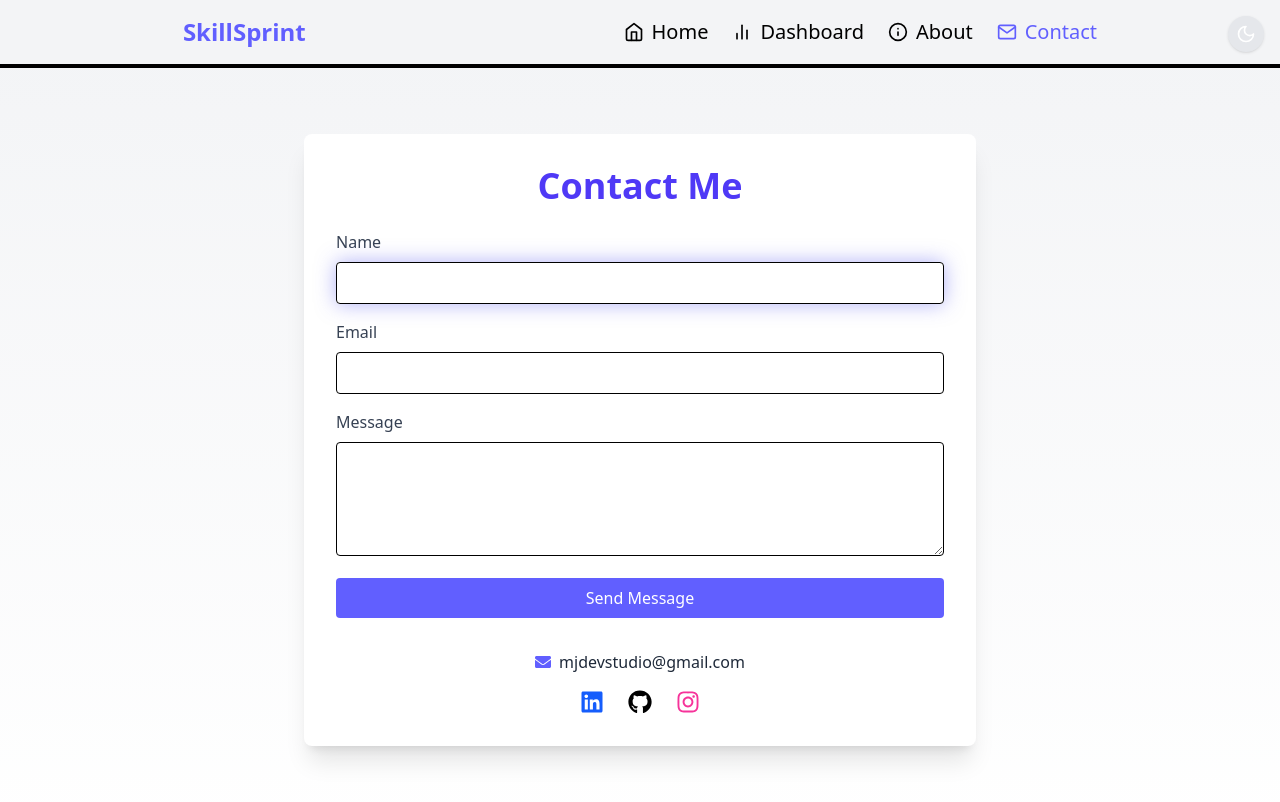
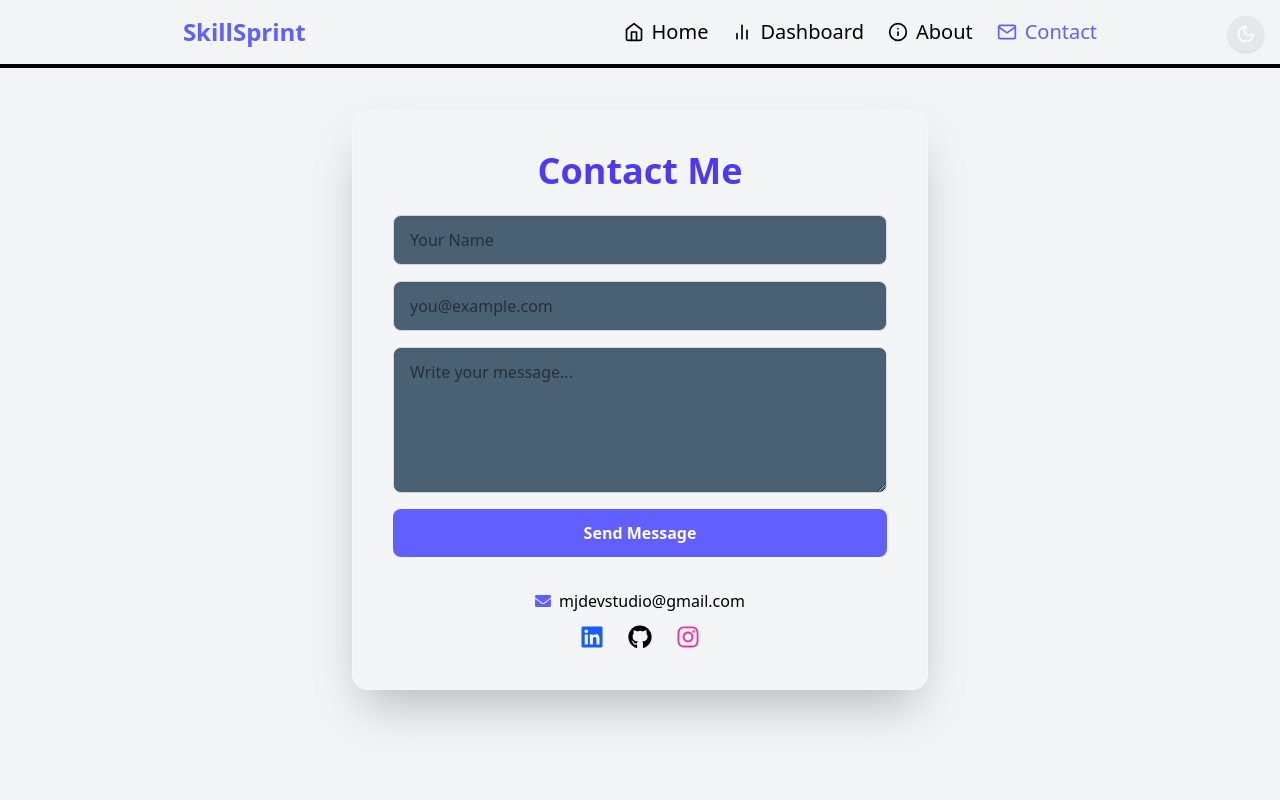
Before and after one commit to jalal1122/SkillSprint-Fluxxion-React-Js-Hackathon-Project, a React (Vite) app: page /contact in a window 1280 px wide. Both pictures are taken after a click on the button 1246 px from the left and 34 px from the top of the page. Shown: the top 802 px of the page. Built offline with nearby package versions, Linux system fonts and the light colour scheme.

Commit message:
feat: implement dynamic background switching with StarryBackground and DaySkyWithClouds components; enhance Contact and Dashboard pages with improved UI and theme integration

```diff
--- a/src/App.jsx
+++ b/src/App.jsx
@@ -5,12 +5,16 @@ import { useState } from "react";
 import { BrowserRouter as Router } from "react-router-dom";
 import CustomRoutes from "./Routes/CustomRoutes";
 import { Toaster } from "react-hot-toast";
+import StarryBackground from "./Components/StarryBackground";
+import DaySkyWithClouds from "./Components/DaySkyWithCoulds";
 
 function App() {
   const [theme, setTheme] = useState("dark");
 
   const bgSwitch = theme === "dark" ? "bg-[#0f172a]" : "bg-gray-100";
   const textSwitch = theme === "dark" ? "text-white" : "text-black";
+
+  const fullBgSwitch = theme === "dark" ? <StarryBackground /> : <DaySkyWithClouds />;
 
   const toggleTheme = () => {
     setTheme(theme === "dark" ? "light" : "dark");
@@ -45,7 +49,7 @@ function App() {
       <Router>
         <Toaster position="right" toastOptions={toastOptions} />
 
-        <ThemeContext.Provider value={{ theme, bgSwitch, textSwitch }}>
+        <ThemeContext.Provider value={{ theme, bgSwitch, textSwitch, fullBgSwitch }}>
           <button
             className="bg-gray-200 dark:bg-gray-700 p-2 rounded-full shadow hover:scale-105 transition fixed top-4 right-4 z-50"
             onClick={toggleTheme}
--- /dev/null
+++ b/src/Components/DaySkyWithCoulds.css
@@ -0,0 +1,50 @@
+/* Mountain stays at bottom */
+.bg-mountain {
+    background: linear-gradient(to top, #2c3e50 0%, #4a6073 100%);
+    clip-path: polygon(0 100%, 10% 60%, 25% 85%, 40% 50%, 55% 75%, 70% 40%, 85% 60%, 100% 30%, 100% 100%);
+  }
+
+  /* Clouds */
+  .cloud {
+    position: absolute;
+    width: 120px;
+    height: 60px;
+    background: #fff;
+    border-radius: 50%;
+    opacity: 0.7;
+    animation: floatCloud 80s linear infinite;
+    box-shadow: 30px 10px 0 #fff, 60px 10px 0 #fff;
+  }
+
+  .cloud-0 { animation-duration: 40s; }
+  .cloud-1 { animation-duration: 600s; }
+  .cloud-2 { animation-duration: 510s; }
+  .cloud-3 { animation-duration: 45s; }
+  .cloud-4 { animation-duration: 65s; }
+
+  @keyframes floatCloud {
+    0% { transform: translateX(-150px); }
+    100% { transform: translateX(110vw); }
+  }
+
+  /* Birds */
+  .bird {
+    position: absolute;
+    width: 24px;
+    height: 24px;
+    background: transparent;
+    border-top: 2px solid black;
+    border-left: 2px solid transparent;
+    border-right: 2px solid transparent;
+    transform: rotate(45deg);
+    animation: flyBird 60s linear infinite;
+  }
+
+  @keyframes flyBird {
+    0% {
+      transform: translateX(-200px) translateY(200) rotate(45deg);
+    }
+    100% {
+      transform: translateX(110vw) translateY(-30px) rotate(45deg);
+    }
+  }
--- /dev/null
+++ b/src/Components/DaySkyWithCoulds.jsx
@@ -0,0 +1,39 @@
+import React from "react";
+import "./DaySkyWithCoulds.css"
+
+const DayScene = () => {
+    return (
+      <div className="fixed top-0 left-0 right-0 bottom-0 -z-1 w-full h-screen bg-sky-300 overflow-hidden">
+        {/* Mountains */}
+        <div className="absolute bottom-0 w-full h-40 bg-mountain z-10"></div>
+
+        {/* Clouds */}
+        {Array.from({ length: 20 }).map((_, i) => (
+          <div
+            key={`cloud-${i}`}
+            className={`cloud cloud-${i % 5}`}
+            style={{
+              top: `${(i % 5) * 15 + 5}%`,
+              left: `${i * -200}px`,
+              animationDelay: `${i * 2}s`,
+            }}
+          />
+        ))}
+
+        {/* Birds */}
+        {Array.from({ length: 8 }).map((_, i) => (
+          <div
+            key={`bird-${i}`}
+            className="bird"
+            style={{
+              top: `${10 + (i % 4) * 10}%`,
+              left: `${i * -250}px`,
+              animationDelay: `${i * 3}s`,
+            }}
+          />
+        ))}
+      </div>
+    );
+  };
+
+  export default DayScene;
--- /dev/null
+++ b/src/Components/StarryBackground.css
@@ -0,0 +1,19 @@
+.star {
+    position: absolute;
+    width: 2px;
+    height: 2px;
+    background-color: white;
+    border-radius: 50%;
+    opacity: 0.8;
+    animation: twinkle 3s infinite ease-in-out, drift 60s infinite linear;
+  }
+
+  @keyframes twinkle {
+    0%, 100% { opacity: 0.3; transform: scale(1); }
+    50% { opacity: 1; transform: scale(1.3); }
+  }
+
+  @keyframes drift {
+    0% { transform: translateY(0); }
+    100% { transform: translateY(-20px); }
+  }
--- /dev/null
+++ b/src/Components/StarryBackground.jsx
@@ -0,0 +1,23 @@
+import React from "react";
+import "./starryBackground.css";
+
+const StarryBackground = () => {
+  return (
+    <div className="fixed top-0 left-0 right-0 bottom-0 -z-1 w-full h-full bg-[#0f172a] overflow-hidden">
+      {Array.from({ length: 200 }).map((_, i) => (
+        <div
+          key={i}
+          className="star"
+          style={{
+            top: `${Math.random() * 100}%`,
+            left: `${Math.random() * 100}%`,
+            animationDelay: `${Math.random() * 5}s`,
+            animationDuration: `${3 + Math.random() * 4}s`,
+          }}
+        />
+      ))}
+    </div>
+  );
+};
+
+export default StarryBackground;
--- a/src/Pages/Contact.jsx
+++ b/src/Pages/Contact.jsx
@@ -1,129 +1,149 @@
-import React, { useState } from 'react';
-import { motion } from 'framer-motion';
-import { FaEnvelope, FaLinkedin, FaGithub, FaInstagram } from 'react-icons/fa';
-import emailjs from 'emailjs-com';
-import { useContext } from 'react';
-import ThemeContext from '../Context/theme';
+import React, { useState, useContext } from "react";
+import { motion } from "framer-motion";
+import { Parallax } from "react-parallax";
+import { FaEnvelope, FaLinkedin, FaGithub, FaInstagram } from "react-icons/fa";
+import ThemeContext from "../Context/theme";
+import emailjs from "emailjs-com";
+import StarryBackground from "../Components/StarryBackground";
+import DaySkyWithClouds from "../Components/DaySkyWithCoulds";
 
-const formVariants = {
-  hidden: { opacity: 0, y: 30 },
-  visible: delay => ({
+const fadeUp = (delay = 0.2) => ({
+  hidden: { opacity: 0, y: 50 },
+  visible: {
     opacity: 1,
     y: 0,
-    transition: { delay, duration: 0.6, ease: 'easeInOut' }
-  })
-};
+    transition: { duration: 0.7, delay, ease: "easeOut" },
+  },
+});
 
 const Contact = () => {
-  const [form, setForm] = useState({ name: '', email: '', message: '' });
+  const [form, setForm] = useState({ name: "", email: "", message: "" });
+  const { theme, bgSwitch, textSwitch, fullBgSwitch } = useContext(ThemeContext);
 
-  const { theme, bgSwitch, textSwitch } = useContext(ThemeContext);
 
-  const handleChange = e =>
+  const handleChange = (e) =>
     setForm({ ...form, [e.target.name]: e.target.value });
 
-  const gradientSwitch = theme === 'dark' ? 'from-zinc-800 to-black' : 'from-gray-100 to-white';
-
-  const handleSubmit = e => {
+  const handleSubmit = (e) => {
     e.preventDefault();
 
-    console.log(import.meta.env.VITE_APP_SERVICE_KEY, import.meta.env.VITE_APP_TEMPLATE_ID, import.meta.env.VITE_APP_PUBLIC_KEY);
-
-
-    emailjs.send(
-      `${import.meta.env.VITE_APP_SERVICE_KEY}`,
-      `${import.meta.env.VITE_APP_TEMPLATE_ID}`,
+    emailjs
+      .send(
+        import.meta.env.VITE_APP_SERVICE_KEY,
+        import.meta.env.VITE_APP_TEMPLATE_ID,
         form,
-      `${import.meta.env.VITE_APP_PUBLIC_KEY}`
+        import.meta.env.VITE_APP_PUBLIC_KEY
       )
       .then(() => {
-      alert('Thank you for reaching out!');
-      setForm({ name: '', email: '', message: '' });
+        alert("Thanks for reaching out! I’ll get back to you soon.");
+        setForm({ name: "", email: "", message: "" });
       })
-    .catch(err => {
-      console.error('Email failed:', err);
-      alert('Oops! Something went wrong.');
+      .catch((err) => {
+        console.error("Email failed:", err);
+        alert("Oops! Something went wrong.");
       });
   };
 
+  const formBgSwitch =
+    theme === "dark"
+      ? "bg-white/10 border-zinc-700"
+      : "bg-white/10 border-white/20";
+
+
+  const inputBgSwitch = theme === "dark" ? "bg-[#0f172a]" : "bg-[#4a6073]";
+
+
   return (
-    <div className={`min-h-screen mt-10 flex flex-col justify-center items-center bg-gradient-to-b px-6 ${gradientSwitch}`}>
+    <div
+      className={`${bgSwitch} ${textSwitch} scroll-snap snap-y snap-mandatory h-screen overflow-y-scroll`}
+    >
+      {fullBgSwitch}
+      {/* <DaySkyWithClouds /> */}
+      <Parallax strength={300}>
+        <section className="snap-start h-screen flex flex-col justify-center items-center px-6 text-center relative z-10">
           <motion.div
-        className="max-w-2xl w-full bg-white dark:bg-zinc-900 shadow-xl rounded-lg p-8"
             initial="hidden"
-        animate="visible"
-        variants={formVariants}
-        custom={0}
+            whileInView="visible"
+            variants={fadeUp(0.1)}
+            className={`max-w-xl w-full rounded-2xl p-10 bg-transparent ${formBgSwitch} border shadow-2xl`}
           >
             <motion.h1
-          className="text-4xl font-bold text-center mb-6 text-indigo-600 dark:text-indigo-400"
-          variants={formVariants}
-          custom={0.2}
+              variants={fadeUp(0.2)}
+              className="text-4xl font-bold text-indigo-600 dark:text-indigo-400 mb-6"
             >
               Contact Me
             </motion.h1>
 
-        <motion.form onSubmit={handleSubmit} variants={formVariants} custom={0.4}>
-          <label className="block mb-2 text-gray-700 dark:text-gray-300">Name</label>
+            <motion.form
+              onSubmit={handleSubmit}
+              variants={fadeUp(0.3)}
+              className="flex flex-col gap-4"
+            >
               <input
                 name="name"
+                placeholder="Your Name"
                 value={form.name}
                 onChange={handleChange}
                 required
-            className="w-full mb-4 px-4 py-2 border rounded dark:bg-zinc-700 dark:text-white focus:outline-none focus:ring-2 focus:ring-indigo-400 shadow-[0_0_20px_rgba(99,102,241,0.5)] transition"
-
+                className={`px-4 py-3 rounded-lg ${inputBgSwitch} dark:text-white shadow-inner border border-gray-300 dark:border-zinc-600 focus:outline-none focus:ring-2 focus:ring-indigo-400`}
               />
-
-          <label className="block mb-2 text-gray-700 dark:text-gray-300">Email</label>
               <input
                 name="email"
                 type="email"
+                placeholder="you@example.com"
                 value={form.email}
                 onChange={handleChange}
                 required
-            className="w-full mb-4 px-4 py-2 border rounded dark:bg-zinc-700 dark:text-white"
+                className={`px-4 py-3 rounded-lg ${inputBgSwitch} dark:text-white shadow-inner border border-gray-300 dark:border-zinc-600 focus:outline-none focus:ring-2 focus:ring-indigo-400`}
               />
-
-          <label className="block mb-2 text-gray-700 dark:text-gray-300">Message</label>
               <textarea
                 name="message"
+                placeholder="Write your message..."
                 value={form.message}
                 onChange={handleChange}
                 required
-            rows="4"
-            className="w-full mb-4 px-4 py-2 border rounded dark:bg-zinc-700 dark:text-white"
+                rows="5"
+                className={`px-4 py-3 rounded-lg ${inputBgSwitch} dark:text-white shadow-inner border border-gray-300 dark:border-zinc-600 focus:outline-none focus:ring-2 focus:ring-indigo-400`}
               />
-
               <button
                 type="submit"
-            className="w-full bg-indigo-500 text-white py-2 rounded hover:bg-indigo-600 transition"
+                className="bg-indigo-500 hover:bg-indigo-600 transition text-white py-3 rounded-lg font-semibold"
               >
                 Send Message
               </button>
             </motion.form>
 
-        {/* Contact Info */}
-        <motion.div
-          className="mt-8 text-center"
-          variants={formVariants}
-          custom={0.6}
+            <motion.div className="mt-8" variants={fadeUp(0.4)}>
+              <p className={` mb-3 flex justify-center items-center gap-2 ${textSwitch}`}>
+                <FaEnvelope className={`text-indigo-500 `} /> mjdevstudio@gmail.com
+              </p>
+              <div className="flex justify-center gap-6 text-2xl">
+                <a
+                  href="https://www.linkedin.com/in/mjdevstudio/"
+                  target="_blank"
+                  rel="noreferrer"
                 >
-          <p className="text-gray-800 dark:text-gray-300 mb-2 flex justify-center items-center gap-2">
-            <FaEnvelope className="text-indigo-500" /> mjdevstudio@gmail.com
-          </p>
-          <div className="flex justify-center gap-6 text-2xl mt-4">
-            <a href="https://www.linkedin.com/in/mjdevstudio/" target="_blank" rel="noreferrer">
                   <FaLinkedin className="text-blue-600 hover:scale-110 transition" />
                 </a>
-            <a href="https://github.com/jalal1122" target="_blank" rel="noreferrer">
+                <a
+                  href="https://github.com/jalal1122"
+                  target="_blank"
+                  rel="noreferrer"
+                >
                   <FaGithub className="hover:text-gray-800 dark:hover:text-white hover:scale-110 transition" />
                 </a>
-            <a href="https://instagram.com/" target="_blank" rel="noreferrer">
+                <a
+                  href="https://www.instagram.com/jalalkhan2084/?igsh=MmowZ215d3pobGUx#"
+                  target="_blank"
+                  rel="noreferrer"
+                >
                   <FaInstagram className="text-pink-500 hover:scale-110 transition" />
                 </a>
               </div>
             </motion.div>
           </motion.div>
+        </section>
+      </Parallax>
     </div>
   );
 };
--- a/src/Pages/Dashboard.jsx
+++ b/src/Pages/Dashboard.jsx
@@ -1,10 +1,16 @@
-import React, { useState, useMemo, Suspense, lazy } from "react";
+import React, { useState, useMemo, Suspense, lazy, useContext } from "react";
 import { motion } from "framer-motion";
 import { useSkills } from "../Context/skillContext";
+import ThemeContext from "../Context/theme";
+import { TextSearch } from "lucide-react";
 
 // Lazy load Chart components
-const Pie = lazy(() => import("react-chartjs-2").then(m => ({ default: m.Pie })));
-const Bar = lazy(() => import("react-chartjs-2").then(m => ({ default: m.Bar })));
+const Pie = lazy(() =>
+  import("react-chartjs-2").then((m) => ({ default: m.Pie }))
+);
+const Bar = lazy(() =>
+  import("react-chartjs-2").then((m) => ({ default: m.Bar }))
+);
 
 const fadeInUp = {
   hidden: { opacity: 0, y: 20 },
@@ -18,6 +24,14 @@ const fadeInUp = {
 const Dashboard = () => {
   const { skills } = useSkills();
   const [refreshKey, setRefreshKey] = useState(Date.now());
+
+  const { theme, bgSwitch, textSwitch, fullBgSwitch } =
+    useContext(ThemeContext);
+
+  const elementsBgSwitch =
+    theme === "dark"
+      ? "bg-white/10 border-zinc-700"
+      : "bg-white/10 border-white/20";
 
   if (!skills.length) {
     return (
@@ -34,7 +48,9 @@ const Dashboard = () => {
   // Memoize heavy calculations
   const stats = useMemo(() => {
     const total = skills.length;
-    const avg = Math.round(skills.reduce((sum, s) => sum + s.progress, 0) / total);
+    const avg = Math.round(
+      skills.reduce((sum, s) => sum + s.progress, 0) / total
+    );
     const top = skills.reduce((a, b) => (b.progress > a.progress ? b : a));
     const low = skills.reduce((a, b) => (b.progress < a.progress ? b : a));
     return [
@@ -55,13 +71,20 @@ const Dashboard = () => {
       datasets: [
         {
           data: Object.values(catCounts),
-          backgroundColor: ["#3B82F6", "#22C55E", "#F59E0B", "#EF4444", "#8B5CF6"],
+          backgroundColor: [
+            "#3B82F6",
+            "#22C55E",
+            "#F59E0B",
+            "#EF4444",
+            "#8B5CF6",
+          ],
         },
       ],
     };
   }, [skills]);
 
-  const barData = useMemo(() => ({
+  const barData = useMemo(
+    () => ({
       labels: skills.map((s) => s.title),
       datasets: [
         {
@@ -70,31 +93,55 @@ const Dashboard = () => {
           backgroundColor: "#3B82F6",
         },
       ],
-  }), [skills]);
+    }),
+    [skills]
+  );
 
-  const pieOpts = useMemo(() => ({
+  const pieOpts = useMemo(
+    () => ({
       responsive: true,
       animation: { duration: 800, easing: "easeOutQuart" },
-    plugins: { legend: { position: "bottom", labels: { color: "#374151" } } },
-  }), []);
+      plugins: {
+        legend: {
+          position: "bottom",
+          labels: { color: textSwitch },
+        },
+      },
+    }),
+    []
+  );
 
-  const barOpts = useMemo(() => ({
+  const barOpts = useMemo(
+    () => ({
       responsive: true,
       animation: { duration: 800, easing: "easeOutQuart" },
       scales: {
-      y: { beginAtZero: true, max: 100, ticks: { color: "#6B7280" } },
-      x: { ticks: { color: "#6B7280" } },
+        y: { beginAtZero: true, max: 100, ticks: { color: textSwitch } },
+        x: { ticks: { color: textSwitch } },
       },
       plugins: { legend: { display: false } },
-  }), []);
+    }),
+    []
+  );
 
   return (
-    <motion.div className="max-w-6xl mx-auto px-4 py-10 mt-10" initial="hidden" animate="visible">
-      <motion.div className="flex justify-between items-center mb-8" variants={fadeInUp} custom={0}>
-        <h2 className="text-3xl font-bold text-center dark:text-white">📊 Skill Dashboard</h2>
+    <motion.div
+      className="max-w-6xl mx-auto px-4 py-10 mt-10 z-index-10"
+      initial="hidden"
+      animate="visible"
+    >
+      {fullBgSwitch}
+      <motion.div
+        className="flex justify-between items-center mb-8 "
+        variants={fadeInUp}
+        custom={0}
+      >
+        <h2 className="text-3xl font-bold text-center text-indigo-500">
+          📊 Skill Dashboard
+        </h2>
         <button
           onClick={() => setRefreshKey(Date.now())}
-          className="px-4 py-2 rounded bg-green-500 text-white hover:bg-green-600"
+          className={`px-4 py-2 rounded text-indigo-500  cursor-pointer border-2 border-indigo-500 bg-white/10 hover:bg-indigo-500 hover:text-white transition duration-300`}
         >
           Refresh
         </button>
@@ -104,27 +151,42 @@ const Dashboard = () => {
         {stats.map((stat, i) => (
           <motion.div
             key={stat.label}
-            className="bg-white dark:bg-zinc-800 p-6 rounded shadow text-center cursor-pointer"
+            className={`${elementsBgSwitch}  p-6 rounded-md shadow text-center cursor-pointer`}
             variants={fadeInUp}
             custom={i + 1}
-            whileHover={{ scale: 1.05, boxShadow: "0 10px 20px rgba(0,0,0,0.15)" }}
+            whileHover={{
+              scale: 1.05,
+              boxShadow: "0 10px 20px rgba(0,0,0,0.15)",
+            }}
           >
-            <p className="text-sm text-gray-500 dark:text-gray-400">{stat.label}</p>
-            <p className="text-xl font-bold dark:text-white">{stat.value}</p>
+            <p className={`text-sm ${textSwitch}`}>{stat.label}</p>
+            <p className="text-xl font-bold text-indigo-500">{stat.value}</p>
           </motion.div>
         ))}
       </div>
 
       <div className="grid gap-8 md:grid-cols-2">
-        <motion.div className="bg-white dark:bg-zinc-800 p-4 rounded shadow" variants={fadeInUp} custom={5}>
-          <h3 className="text-lg font-semibold mb-4 dark:text-white">Skill Categories</h3>
+        <motion.div
+          className={`${elementsBgSwitch} p-4 rounded shadow`}
+          variants={fadeInUp}
+          custom={5}
+        >
+          <h3 className={`text-lg font-semibold mb-4 ${textSwitch}`}>
+            Skill Categories
+          </h3>
           <Suspense fallback={<p>Loading Pie Chart...</p>}>
             <Pie key={`pie-${refreshKey}`} data={pieData} options={pieOpts} />
           </Suspense>
         </motion.div>
 
-        <motion.div className="bg-white dark:bg-zinc-800 p-4 rounded shadow" variants={fadeInUp} custom={6}>
-          <h3 className="text-lg font-semibold mb-4 dark:text-white">Skill Progress</h3>
+        <motion.div
+          className={`${elementsBgSwitch} p-4 rounded shadow`}
+          variants={fadeInUp}
+          custom={6}
+        >
+          <h3 className={`text-lg font-semibold mb-4 ${textSwitch}`}>
+            Skill Progress
+          </h3>
           <Suspense fallback={<p>Loading Bar Chart...</p>}>
             <Bar key={`bar-${refreshKey}`} data={barData} options={barOpts} />
           </Suspense>
```
Lines whose indentation alone changed are shown as unchanged.
